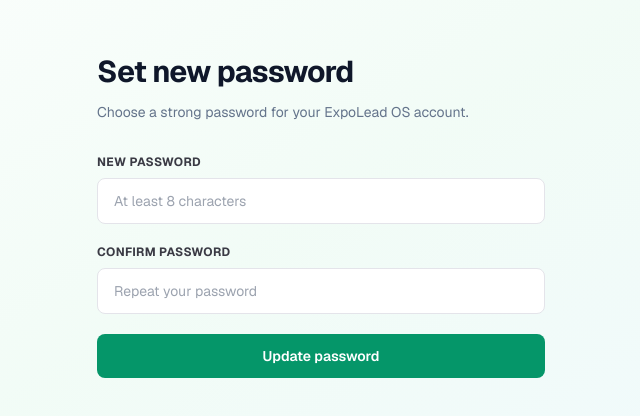
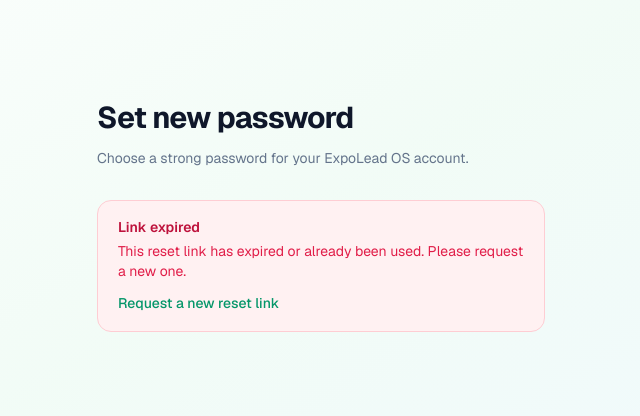
Before and after one commit to tradesoil-dev/expolead-os, a Next.js app: page /update-password in a window 1280 px wide. Shown: the part 184-600 px from the top of the page, without its empty margins (319-959 px from the left). Built offline with nearby package versions, Linux system fonts and the light colour scheme; no server answers.

Commit message:
Fix forgot password: exchange token_hash before updating password

```diff
--- a/app/update-password/page.tsx
+++ b/app/update-password/page.tsx
@@ -1,16 +1,57 @@
 "use client";
 
-import { useState } from "react";
-import { useRouter } from "next/navigation";
+import { useState, useEffect } from "react";
+import { useRouter, useSearchParams } from "next/navigation";
+import { Suspense } from "react";
 import { createClient } from "@/lib/supabase/client";
 import { isSupabaseConfigured } from "@/lib/supabase/config";
 
-export default function UpdatePasswordPage() {
+function UpdatePasswordForm() {
   const router = useRouter();
+  const searchParams = useSearchParams();
   const [password, setPassword] = useState("");
   const [confirm, setConfirm] = useState("");
   const [loading, setLoading] = useState(false);
+  const [verifying, setVerifying] = useState(true);
   const [error, setError] = useState<string | null>(null);
+  const [sessionReady, setSessionReady] = useState(false);
+
+  useEffect(() => {
+    async function exchangeToken() {
+      if (!isSupabaseConfigured) { setVerifying(false); return; }
+      const supabase = createClient();
+
+      // PKCE flow: token_hash + type in query params
+      const tokenHash = searchParams.get("token_hash");
+      const type = searchParams.get("type");
+
+      if (tokenHash && type === "recovery") {
+        const { error } = await supabase.auth.verifyOtp({
+          token_hash: tokenHash,
+          type: "recovery",
+        });
+        if (error) {
+          setError("This reset link has expired or already been used. Please request a new one.");
+          setVerifying(false);
+          return;
+        }
+        setSessionReady(true);
+        setVerifying(false);
+        return;
+      }
+
+      // Implicit flow: check if there is already an active recovery session
+      const { data } = await supabase.auth.getSession();
+      if (data.session) {
+        setSessionReady(true);
+      } else {
+        setError("This reset link has expired or already been used. Please request a new one.");
+      }
+      setVerifying(false);
+    }
+
+    exchangeToken();
+  }, [searchParams]);
 
   async function handleSubmit(e: React.FormEvent) {
     e.preventDefault();
@@ -35,28 +76,39 @@
           Choose a strong password for your ExpoLead OS account.
         </p>
 
+        {verifying ? (
+          <p className="mt-8 text-sm text-slate-400">Verifying your reset link...</p>
+        ) : !sessionReady ? (
+          <div className="mt-8 rounded-xl bg-rose-50 border border-rose-200 px-5 py-4">
+            <p className="text-sm font-semibold text-rose-700">Link expired</p>
+            <p className="mt-1 text-sm text-rose-600">{error}</p>
+            <a href="/reset-password" className="mt-3 inline-block text-sm font-medium text-emerald-600 hover:text-emerald-700">
+              Request a new reset link
+            </a>
+          </div>
+        ) : (
           <form onSubmit={handleSubmit} className="mt-8 space-y-5">
             <label className="block">
-            <span className="block text-xs font-bold uppercase tracking-wide text-ink-700 mb-2">New password</span>
+              <span className="block text-xs font-bold uppercase tracking-wide text-slate-700 mb-2">New password</span>
               <input
                 type="password"
                 required
                 value={password}
                 onChange={(e) => setPassword(e.target.value)}
                 placeholder="At least 8 characters"
-              className="w-full rounded-lg border border-ink-200 bg-white px-4 py-3 text-sm outline-none focus:border-emerald-500 focus:ring-2 focus:ring-emerald-100 transition"
+                className="w-full rounded-lg border border-slate-200 bg-white px-4 py-3 text-sm outline-none focus:border-emerald-500 focus:ring-2 focus:ring-emerald-100 transition"
               />
             </label>
 
             <label className="block">
-            <span className="block text-xs font-bold uppercase tracking-wide text-ink-700 mb-2">Confirm password</span>
+              <span className="block text-xs font-bold uppercase tracking-wide text-slate-700 mb-2">Confirm password</span>
               <input
                 type="password"
                 required
                 value={confirm}
                 onChange={(e) => setConfirm(e.target.value)}
                 placeholder="Repeat your password"
-              className="w-full rounded-lg border border-ink-200 bg-white px-4 py-3 text-sm outline-none focus:border-emerald-500 focus:ring-2 focus:ring-emerald-100 transition"
+                className="w-full rounded-lg border border-slate-200 bg-white px-4 py-3 text-sm outline-none focus:border-emerald-500 focus:ring-2 focus:ring-emerald-100 transition"
               />
             </label>
 
@@ -71,10 +123,19 @@
               disabled={loading}
               className="w-full rounded-lg bg-emerald-600 px-3.5 py-3 text-sm font-semibold text-white hover:bg-emerald-700 transition-colors disabled:opacity-60"
             >
-            {loading ? "Updating…" : "Update password"}
+              {loading ? "Updating..." : "Update password"}
             </button>
           </form>
+        )}
       </div>
     </div>
   );
 }
+
+export default function UpdatePasswordPage() {
+  return (
+    <Suspense>
+      <UpdatePasswordForm />
+    </Suspense>
+  );
+}
```
Lines whose indentation alone changed are shown as unchanged.
